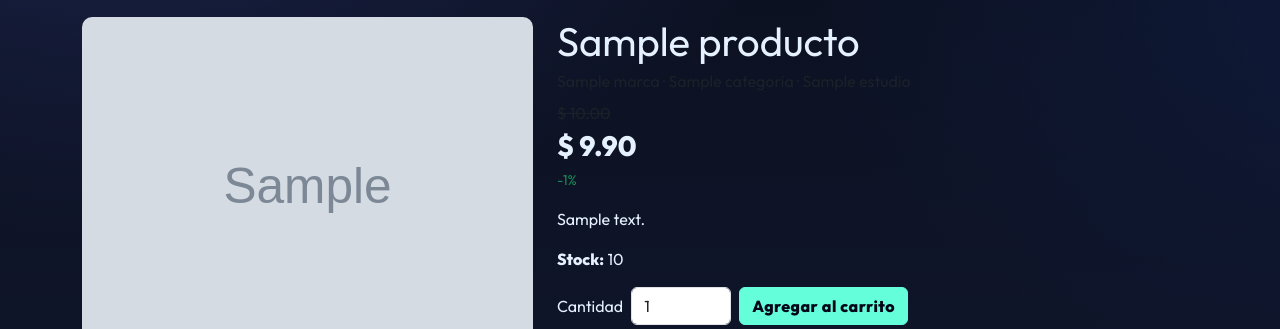
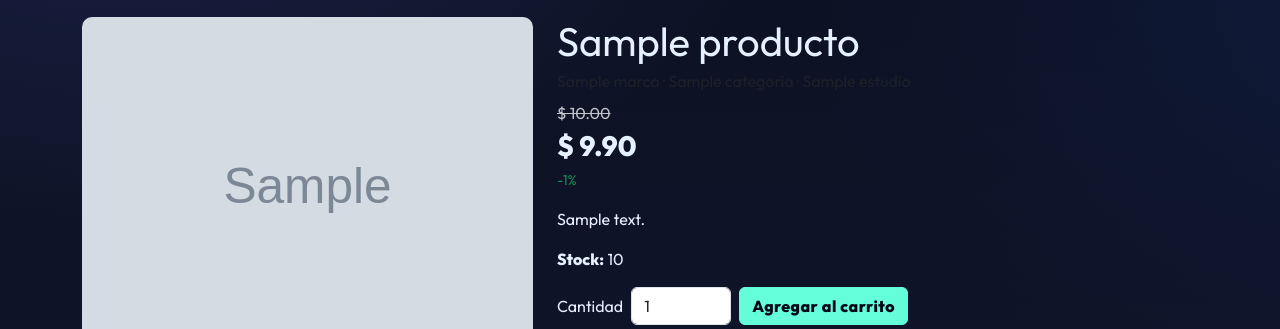
Before and after one commit to Espaik2020/tienda-django, a Django app: a page that uses catalogo/templates/catalogo/producto_detalle.html in a window 1280 px wide. Shown: the part 125-454 px from the top of the page. Run offline with Django 5.2, Linux system fonts and the light colour scheme; tables that the repository leaves empty hold one stand-in row (values such as "Sample post"); grey boxes marked "Sample" are stand-in pictures; parts of the project's set-up code (start-up, migrations or seed data) failed here and were passed over; some libraries are stand-ins or nearby versions.

Commit message:
agregue colores a detalle producto

```diff
--- a/catalogo/static/css/app.css
+++ b/catalogo/static/css/app.css
@@ -963,3 +963,9 @@ body{
   color: #020617;
   box-shadow: 0 10px 32px rgba(100,255,218,.4);
 }
+
+/* ===== Precio original tachado en detalle de producto ===== */
+.price-old{
+  color: #ffffff !important;   /* blanco */
+  opacity: 0.75;               /* un poco más suave, opcional */
+}
--- a/catalogo/templates/catalogo/producto_detalle.html
+++ b/catalogo/templates/catalogo/producto_detalle.html
@@ -82,7 +82,9 @@
 
     <div class="mb-3">
       {% if producto.descuento and producto.descuento|floatformat != "0" %}
-        <div><del class="text-muted">$ {{ producto.precio|floatformat:2 }}</del></div>
+        <div>
+          <del class="price-old">$ {{ producto.precio|floatformat:2 }}</del>
+        </div>
         <div class="fs-3 fw-bold">$ {{ producto.precio_final|floatformat:2 }}</div>
         <small class="text-success">-{{ producto.descuento|floatformat:0 }}%</small>
       {% else %}
```
